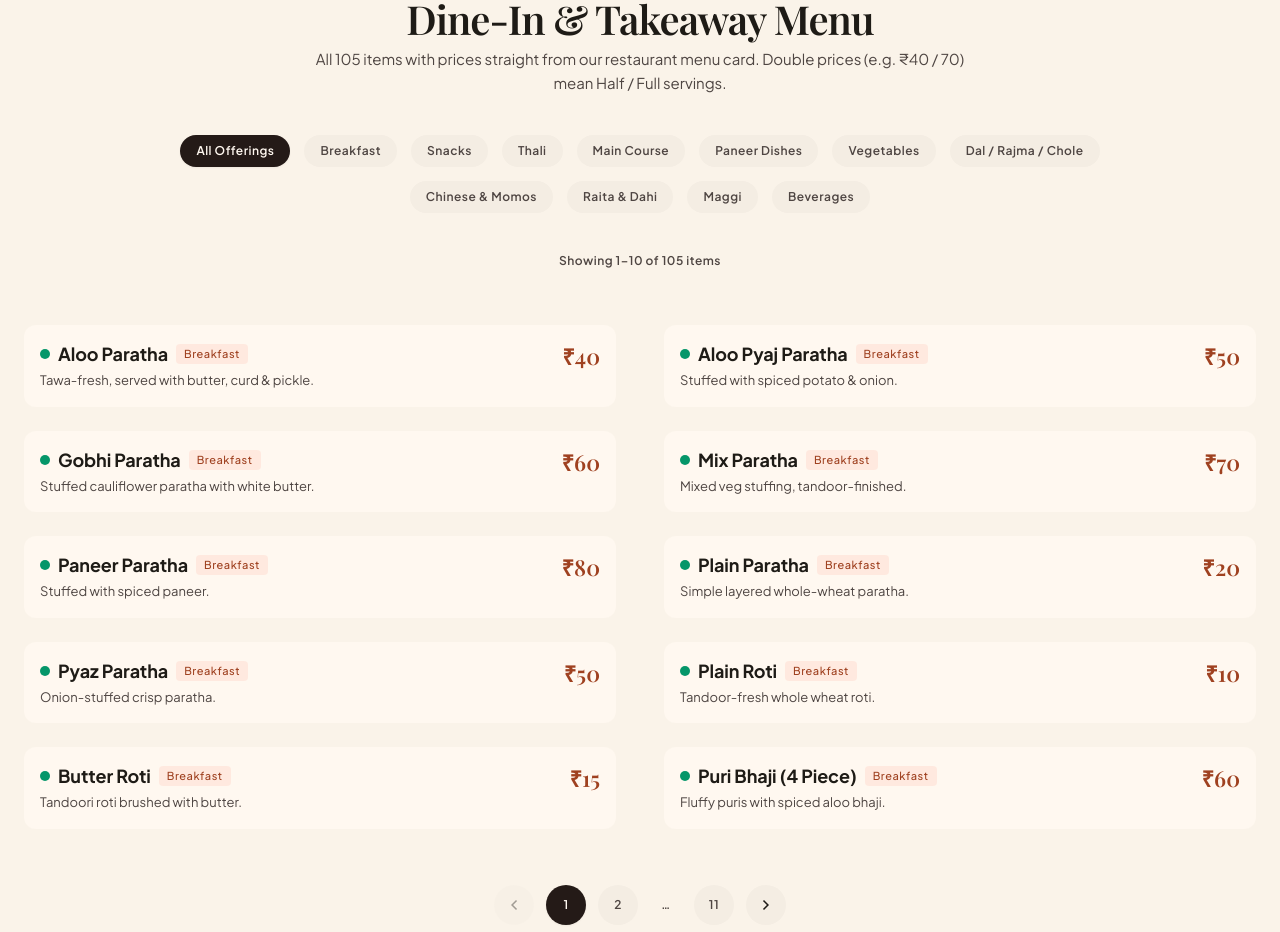
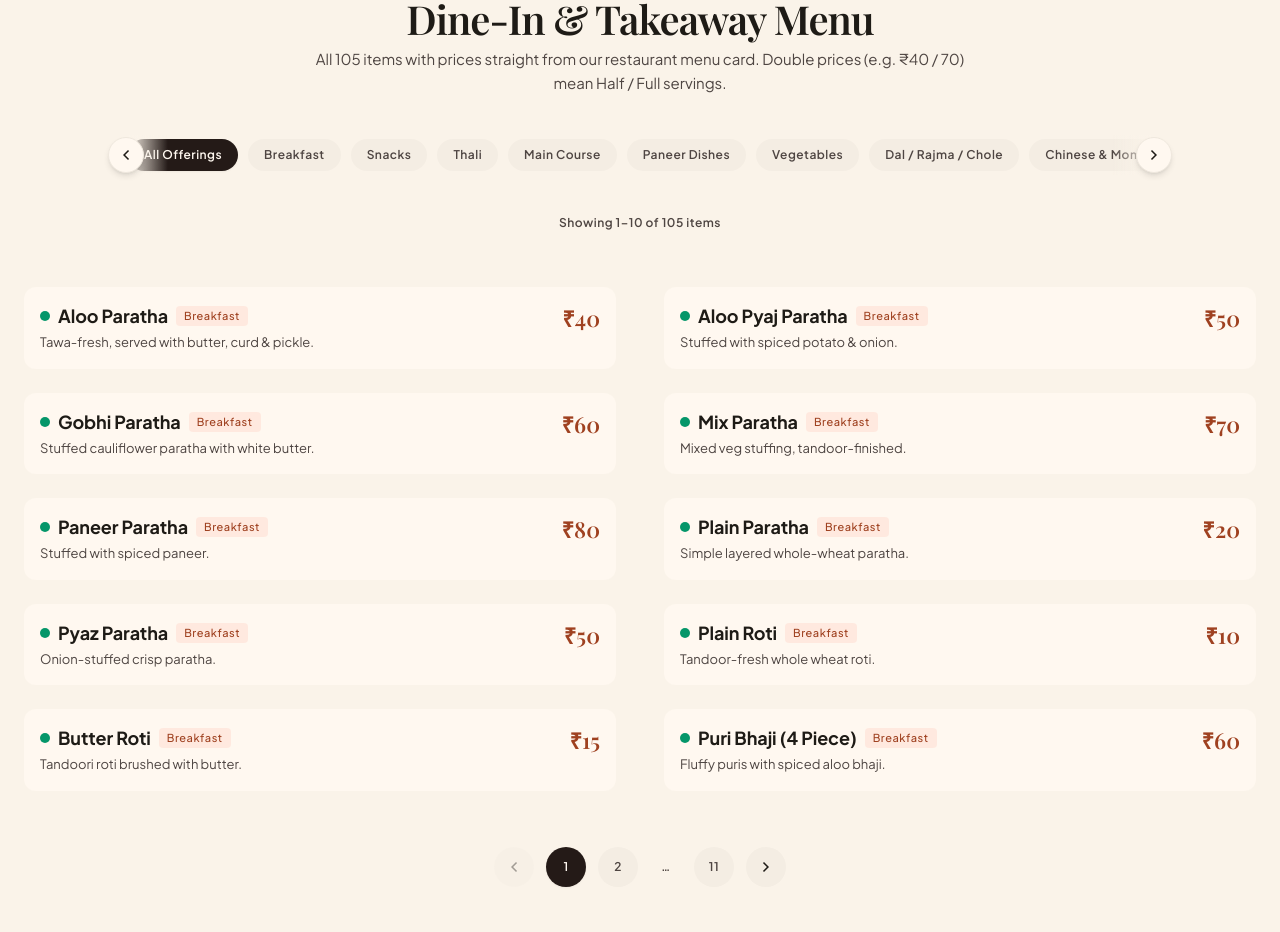
Before and after one commit to svan2511/devratnadiner, a React (Vite) app: page / in a window 1280 px wide. Shown: the part 3260-4192 px from the top of the page. Built offline with nearby package versions, Linux system fonts and the light colour scheme; a web font is replaced by a local one.

Commit message:
fix mobile responsive issues

```diff
--- a/src/components/MenuCatalog.jsx
+++ b/src/components/MenuCatalog.jsx
@@ -1,4 +1,4 @@
-import { useRef, useState } from 'react';
+import { useEffect, useRef, useState } from 'react';
 import { CATEGORY_LABELS, MENU_ITEMS, MENU_TABS } from '../data/site';
 
 const ITEMS_PER_PAGE = 10;
@@ -20,6 +20,22 @@ export default function MenuCatalog({ onOrder }) {
   const [active, setActive] = useState('all');
   const [page, setPage] = useState(1);
   const listTopRef = useRef(null);
+  const tabsRef = useRef(null);
+  const activeTabRef = useRef(null);
+  const skipTabScroll = useRef(true);
+
+  // Keep the active category pill visible inside the slider
+  useEffect(() => {
+    if (skipTabScroll.current) {
+      skipTabScroll.current = false;
+      return;
+    }
+    activeTabRef.current?.scrollIntoView({ behavior: 'smooth', inline: 'center', block: 'nearest' });
+  }, [active]);
+
+  const slideTabs = (dir) => {
+    tabsRef.current?.scrollBy({ left: dir * 260, behavior: 'smooth' });
+  };
 
   const visible = active === 'all' ? MENU_ITEMS : MENU_ITEMS.filter((i) => i.category === active);
   const totalPages = Math.max(1, Math.ceil(visible.length / ITEMS_PER_PAGE));
@@ -56,24 +72,45 @@ export default function MenuCatalog({ onOrder }) {
           </p>
         </div>
 
-        <div className="flex flex-wrap items-center justify-center gap-3.5 max-w-5xl mx-auto">
+        <div className="relative max-w-5xl mx-auto">
+          <button
+            type="button"
+            aria-label="Scroll categories left"
+            onClick={() => slideTabs(-1)}
+            className="hidden md:flex absolute -left-5 top-1/2 -translate-y-1/2 z-10 w-9 h-9 rounded-full bg-surface shadow-md border border-surface-container-high items-center justify-center text-on-surface hover:bg-surface-container transition-colors"
+          >
+            <span className="material-symbols-outlined text-[20px]">chevron_left</span>
+          </button>
+          <div ref={tabsRef} className="no-scrollbar flex items-center gap-2.5 overflow-x-auto px-1 py-1 snap-x snap-mandatory">
             {MENU_TABS.map((t) => {
               const isActive = t.key === active;
               return (
                 <button
                   key={t.key}
+                  ref={isActive ? activeTabRef : undefined}
                   type="button"
                   onClick={() => selectTab(t.key)}
                   className={
                     isActive
-                    ? 'px-4 py-2 rounded-full bg-primary-container text-surface-bright font-label-md text-label-md transition-colors shadow-sm'
-                    : 'px-4 py-2 rounded-full bg-surface-container text-on-surface-variant font-label-md text-label-md hover:bg-surface-container-high transition-colors'
+                      ? 'shrink-0 snap-start whitespace-nowrap px-4 py-2 rounded-full bg-primary-container text-surface-bright font-label-md text-label-md transition-colors shadow-sm'
+                      : 'shrink-0 snap-start whitespace-nowrap px-4 py-2 rounded-full bg-surface-container text-on-surface-variant font-label-md text-label-md hover:bg-surface-container-high transition-colors'
                   }
                 >
                   {t.label}
                 </button>
               );
             })}
+          </div>
+          <button
+            type="button"
+            aria-label="Scroll categories right"
+            onClick={() => slideTabs(1)}
+            className="hidden md:flex absolute -right-5 top-1/2 -translate-y-1/2 z-10 w-9 h-9 rounded-full bg-surface shadow-md border border-surface-container-high items-center justify-center text-on-surface hover:bg-surface-container transition-colors"
+          >
+            <span className="material-symbols-outlined text-[20px]">chevron_right</span>
+          </button>
+          <div className="pointer-events-none absolute inset-y-0 left-0 w-10 bg-gradient-to-r from-surface-container-low to-transparent" />
+          <div className="pointer-events-none absolute inset-y-0 right-0 w-10 bg-gradient-to-l from-surface-container-low to-transparent" />
         </div>
 
         <p ref={listTopRef} className="text-center font-label-md text-label-md text-on-surface-variant scroll-mt-24">
--- a/src/components/OrderModal.jsx
+++ b/src/components/OrderModal.jsx
@@ -1,4 +1,4 @@
-import { useEffect, useMemo, useState } from 'react';
+import { useEffect, useMemo, useRef, useState } from 'react';
 import { CATEGORY_LABELS, MENU_ITEMS, MENU_TABS } from '../data/site';
 import {
   DELIVERY_RADIUS_METERS,
@@ -53,6 +53,12 @@ export default function OrderModal({ open, onClose }) {
   const [userPos, setUserPos] = useState(null); // { lat, lng }
   const [distanceM, setDistanceM] = useState(null);
   const [locAccuracy, setLocAccuracy] = useState(null); // meters, from browser
+  const bodyRef = useRef(null);
+  const cartRef = useRef(null);
+
+  const scrollToCart = () => {
+    cartRef.current?.scrollIntoView({ behavior: 'smooth', block: 'start' });
+  };
 
   const getPhoneDigits = (v) => String(v || '').replace(/\D/g, '').slice(0, 10);
   const phoneDigits = getPhoneDigits(phone);
@@ -223,16 +229,16 @@ export default function OrderModal({ open, onClose }) {
             </button>
           </div>
           <div className="mt-4 flex flex-col md:flex-row gap-3">
-            <label className="flex-1 flex items-center gap-2 h-11 px-4 rounded-xl bg-surface border border-surface-container-high focus-within:border-secondary">
-              <span className="material-symbols-outlined text-[20px] text-secondary">search</span>
+            <label className="flex-1 flex min-w-0 items-center gap-2 h-11 px-4 rounded-xl bg-surface border border-surface-container-high focus-within:border-secondary">
+              <span className="material-symbols-outlined text-[20px] text-secondary shrink-0">search</span>
               <input
                 value={query}
                 onChange={(e) => setQuery(e.target.value)}
                 placeholder="Search dishes… e.g. Paneer, Momos, Thali"
-                className="w-full bg-transparent outline-none font-body-md text-body-md text-on-surface placeholder:text-outline"
+                className="w-full min-w-0 flex-1 bg-transparent outline-none font-body-md text-body-md text-on-surface placeholder:text-outline"
               />
               {query && (
-                <button type="button" onClick={() => setQuery('')} className="text-outline hover:text-on-surface" aria-label="Clear search">
+                <button type="button" onClick={() => setQuery('')} className="shrink-0 text-outline hover:text-on-surface" aria-label="Clear search">
                   <span className="material-symbols-outlined text-[18px]">cancel</span>
                 </button>
               )}
@@ -260,7 +266,7 @@ export default function OrderModal({ open, onClose }) {
         </div>
 
         {/* Body — single scroll on mobile, two independent panes on desktop */}
-        <div className="flex-1 min-h-0 overflow-y-auto lg:overflow-hidden grid grid-cols-1 lg:grid-cols-[1fr_340px]">
+        <div ref={bodyRef} className="flex-1 min-h-0 overflow-y-auto lg:overflow-hidden grid grid-cols-1 lg:grid-cols-[1fr_340px]">
           {/* Items */}
           <div className="p-4 sm:p-5 space-y-3 lg:min-h-0 lg:overflow-y-auto">
             {filtered.length === 0 && (
@@ -319,7 +325,7 @@ export default function OrderModal({ open, onClose }) {
           </div>
 
           {/* Cart */}
-          <aside className="border-t lg:border-t-0 lg:border-l border-surface-container bg-surface-container-low/60 p-4 sm:p-5 flex flex-col lg:min-h-0 lg:overflow-y-auto">
+          <aside ref={cartRef} className="border-t lg:border-t-0 lg:border-l border-surface-container bg-surface-container-low/60 p-4 sm:p-5 flex flex-col lg:min-h-0 lg:overflow-y-auto">
             <h3 className="font-subhead-lg text-subhead-lg font-bold text-on-surface flex items-center gap-2">
               <span className="material-symbols-outlined text-secondary text-[20px]">shopping_bag</span>
               Your Order ({totalQty})
@@ -569,6 +575,30 @@ export default function OrderModal({ open, onClose }) {
               </button>
             )}
           </aside>
+
+          {/* Mobile-only floating cart bar — shows live total, jumps to order */}
+          {lines.length > 0 && (
+            <div className="lg:hidden sticky bottom-0 z-10 px-4 pb-4 pt-2 bg-gradient-to-t from-surface via-surface to-transparent">
+              <button
+                type="button"
+                onClick={scrollToCart}
+                className="w-full rounded-2xl bg-primary-container text-surface-bright pl-4 pr-2 py-2 flex items-center justify-between gap-3 shadow-[0_10px_30px_rgba(36,26,23,0.35)] active:scale-[0.99] transition"
+              >
+                <span className="min-w-0 text-left">
+                  <span className="block font-label-lg text-label-lg font-bold leading-tight">
+                    {totalQty} {totalQty === 1 ? 'item' : 'items'} • {formatINR(totalAmt)}
+                  </span>
+                  <span className="block font-caption text-caption text-surface-container-high/80">
+                    Added to your order
+                  </span>
+                </span>
+                <span className="shrink-0 inline-flex items-center gap-1 h-10 px-4 rounded-xl bg-secondary text-on-secondary font-label-md text-label-md font-bold">
+                  View Order
+                  <span className="material-symbols-outlined text-[18px]">arrow_downward</span>
+                </span>
+              </button>
+            </div>
+          )}
         </div>
       </div>
     </div>
--- a/src/index.css
+++ b/src/index.css
@@ -20,3 +20,13 @@ body {
 section[id] {
   scroll-margin-top: 5.5rem;
 }
+
+/* Hide scrollbars on horizontal sliders (swipe still works) */
+.no-scrollbar {
+  scrollbar-width: none;
+  -ms-overflow-style: none;
+}
+
+.no-scrollbar::-webkit-scrollbar {
+  display: none;
+}
```
Lines whose indentation alone changed are shown as unchanged.
